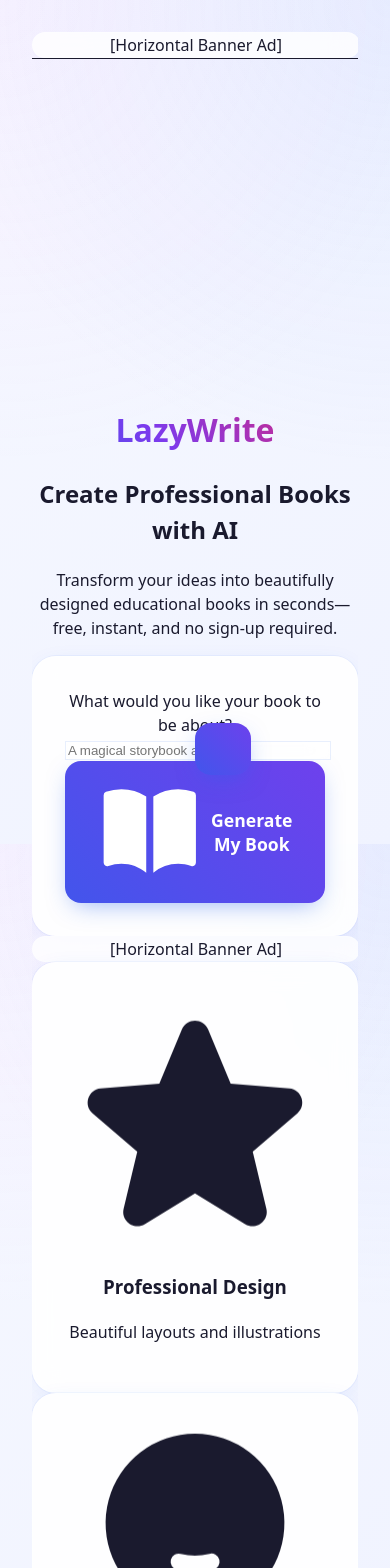
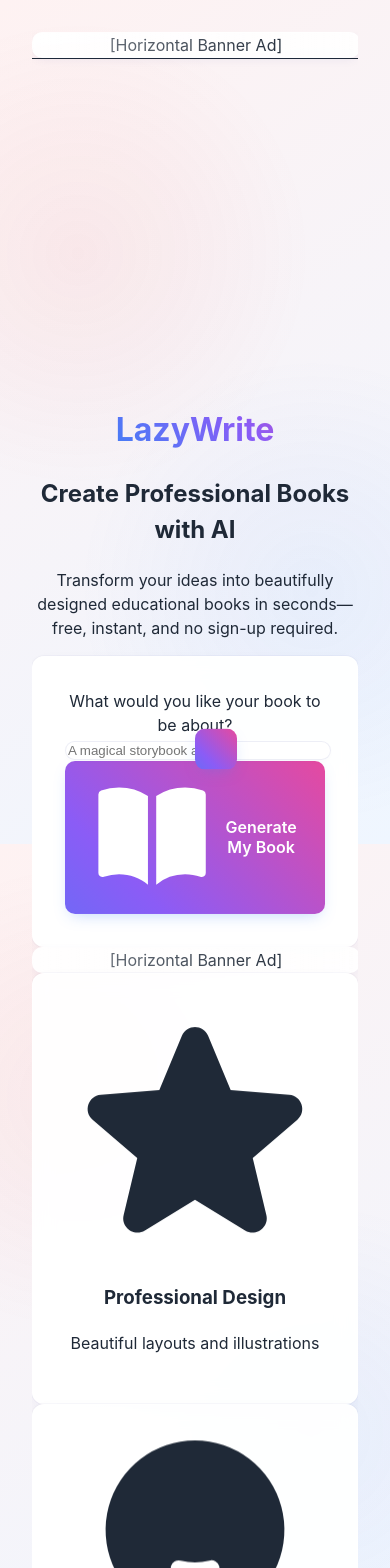
Before and after one commit to dog52841/LazyWrite, a React (Vite) app in the folder frontend/: page / in a window 390 px wide. Shown: the top 1568 px of the page. Built offline with nearby package versions, Linux system fonts and the light colour scheme.

Commit message:
Enhanced UI polish: refined animations, mobile responsiveness, and visual feedback

```diff
--- a/frontend/src/App.jsx
+++ b/frontend/src/App.jsx
@@ -1,6 +1,6 @@
 import { useState, useRef, useEffect } from 'react'
 import { motion, AnimatePresence } from 'framer-motion'
-import { SparklesIcon, BookOpenIcon, ArrowPathIcon, StarIcon, LightBulbIcon, HeartIcon, AcademicCapIcon } from '@heroicons/react/24/solid'
+import { SparklesIcon, BookOpenIcon, ArrowPathIcon, StarIcon, LightBulbIcon, HeartIcon, AcademicCapIcon, CheckCircleIcon } from '@heroicons/react/24/solid'
 import * as pdfjsLib from 'pdfjs-dist/build/pdf'
 import './App.css'
 
@@ -25,16 +25,19 @@ const AnimatedBackground = () => (
   </div>
 )
 
-// Feature card component with hover effects
-const FeatureCard = ({ icon: Icon, title, description }) => (
+// Feature card component with hover effects and staggered animations
+const FeatureCard = ({ icon: Icon, title, description, index }) => (
   <motion.div
     className="card p-4 text-center"
     whileHover={{ y: -3 }}
     initial={{ opacity: 0, y: 15 }}
     animate={{ opacity: 1, y: 0 }}
-    transition={{ duration: 0.2 }}
+    transition={{ duration: 0.2, delay: index * 0.1 }}
   >
-    <div className="bg-gradient-to-br from-indigo-500 to-violet-500 w-6 h-6 rounded-lg flex items-center justify-center mx-auto mb-2 shadow-sm feature-icon">
+    <div
+      className="bg-gradient-to-br from-indigo-500 to-violet-500 w-6 h-6 rounded-lg flex items-center justify-center mx-auto mb-2 shadow-sm feature-icon"
+      style={{ '--delay': index }}
+    >
       <Icon className="w-3 h-3 text-white" />
     </div>
     <h3 className="font-semibold text-sm mb-1 text-gray-800">{title}</h3>
@@ -42,7 +45,7 @@ const FeatureCard = ({ icon: Icon, title, description }) => (
   </motion.div>
 )
 
-// Ad component with hover effects
+// Ad component with hover effects and loading animation
 const AdBanner = ({ className, size }) => (
   <div
     className={`ad-slot flex items-center justify-center text-gray-400 text-xs ${className}`}
@@ -60,6 +63,8 @@ export default function App() {
   const [error, setError] = useState('')
   const [showInterstitial, setShowInterstitial] = useState(false)
   const [showSuccessAd, setShowSuccessAd] = useState(false)
+  const [generationStep, setGenerationStep] = useState(0)
+  const [loadingText, setLoadingText] = useState('Starting book generation...')
 
   useEffect(() => {
     // Show entry ad after 3 seconds (for user engagement)
@@ -71,6 +76,29 @@ export default function App() {
 
     return () => clearTimeout(timer);
   }, []);
+
+  // Loading text rotation
+  useEffect(() => {
+    if (loading) {
+      const messages = [
+        'Creating your story...',
+        'Designing beautiful illustrations...',
+        'Adding educational content...',
+        'Formatting pages...',
+        'Almost there...'
+      ];
+
+      const interval = setInterval(() => {
+        setGenerationStep(prev => {
+          const next = (prev + 1) % messages.length;
+          setLoadingText(messages[next]);
+          return next;
+        });
+      }, 3000);
+
+      return () => clearInterval(interval);
+    }
+  }, [loading]);
 
   const handleSurprise = () => {
     const idx = Math.floor(Math.random() * SURPRISE_PROMPTS.length)
@@ -93,16 +121,21 @@ export default function App() {
 
   const startBookGeneration = async () => {
     setLoading(true)
+    setGenerationStep(0)
+    setLoadingText('Starting book generation...')
+
     try {
       const response = await fetch(`${BACKEND_URL}/generate-book`, {
         method: 'POST',
         headers: { 'Content-Type': 'application/json' },
         body: JSON.stringify({ prompt })
       })
+
       if (!response.ok) {
         const errorData = await response.json().catch(() => ({}));
         throw new Error(errorData.error || `Failed to generate book: ${response.status} ${response.statusText}`)
       }
+
       const blob = await response.blob()
       const url = window.URL.createObjectURL(blob)
 
@@ -161,9 +194,9 @@ export default function App() {
               animate={{ rotate: 360 }}
               transition={{ duration: 20, repeat: Infinity, ease: "linear" }}
             >
-              <div className="w-full h-full bg-gradient-to-r from-red-500 via-purple-500 to-blue-500 rounded-full flex items-center justify-center p-0.5">
+              <div className="w-full h-full bg-gradient-to-r from-blue-500 via-purple-500 to-pink-500 rounded-full flex items-center justify-center p-0.5">
                 <div className="w-full h-full bg-white rounded-full flex items-center justify-center">
-                  <BookOpenIcon className="w-6 h-6 text-transparent bg-clip-text bg-gradient-to-r from-red-500 via-purple-500 to-blue-500" />
+                  <BookOpenIcon className="w-6 h-6 text-transparent bg-clip-text bg-gradient-to-r from-blue-500 via-purple-500 to-pink-500" />
                 </div>
               </div>
             </motion.div>
@@ -208,6 +241,7 @@ export default function App() {
                     whileHover={{ scale: 1.05 }}
                     whileTap={{ scale: 0.95 }}
                     className="absolute right-3 top-1/2 -translate-y-1/2 text-gray-400 hover:text-purple-500 transition-colors"
+                    disabled={loading}
                   >
                     <SparklesIcon className="w-3.5 h-3.5" />
                   </motion.button>
@@ -222,7 +256,10 @@ export default function App() {
                 whileTap={{ scale: 0.99 }}
               >
                 {loading ? (
-                  <ArrowPathIcon className="w-3.5 h-3.5 animate-spin" />
+                  <>
+                    <ArrowPathIcon className="w-3.5 h-3.5 animate-spin" />
+                    <span className="ml-1.5 text-xs">{loadingText}</span>
+                  </>
                 ) : (
                   <>
                     <BookOpenIcon className="w-3.5 h-3.5" />
@@ -233,8 +270,8 @@ export default function App() {
 
               {error && (
                 <motion.div
-                  initial={{ opacity: 0 }}
-                  animate={{ opacity: 1 }}
+                  initial={{ opacity: 0, y: 5 }}
+                  animate={{ opacity: 1, y: 0 }}
                   className="text-red-500 text-xs font-medium p-2 bg-red-50 rounded-lg"
                 >
                   {error}
@@ -254,16 +291,19 @@ export default function App() {
               icon={StarIcon}
               title="Professional Design"
               description="Beautiful layouts and illustrations"
+              index={0}
             />
             <FeatureCard
               icon={LightBulbIcon}
               title="Educational Content"
               description="Rich learning material and activities"
+              index={1}
             />
             <FeatureCard
               icon={HeartIcon}
               title="100% Free"
               description="No hidden costs or sign-ups"
+              index={2}
             />
           </div>
 
@@ -396,9 +436,14 @@ export default function App() {
               exit={{ scale: 0.9, opacity: 0 }}
               className="card p-5 max-w-xs w-full mx-3 text-center"
             >
-              <div className="mb-2 text-green-500">
-                <AcademicCapIcon className="w-8 h-8 mx-auto" />
-              </div>
+              <motion.div
+                className="mb-2 text-green-500"
+                initial={{ scale: 0.8, opacity: 0 }}
+                animate={{ scale: 1, opacity: 1 }}
+                transition={{ delay: 0.2, type: "spring" }}
+              >
+                <CheckCircleIcon className="w-8 h-8 mx-auto" />
+              </motion.div>
               <h2 className="text-base font-bold mb-1.5 text-gray-800">Your Book Is Ready!</h2>
               <p className="mb-2 text-xs text-gray-600">Download will start automatically...</p>
               <AdBanner className="h-32 w-full mb-2" size="interstitial" />
@@ -407,6 +452,36 @@ export default function App() {
           </motion.div>
         )}
       </AnimatePresence>
+
+      {/* Progress Indicators - Shown during loading */}
+      <AnimatePresence>
+        {loading && (
+          <motion.div
+            initial={{ opacity: 0 }}
+            animate={{ opacity: 1 }}
+            exit={{ opacity: 0 }}
+            className="fixed bottom-4 left-1/2 -translate-x-1/2 z-40"
+          >
+            <motion.div
+              className="bg-white px-4 py-2 rounded-full shadow-lg flex items-center gap-2"
+              animate={{ y: [0, -5, 0] }}
+              transition={{ duration: 2, repeat: Infinity }}
+            >
+              <div className="flex space-x-1">
+                {[0, 1, 2, 3, 4].map(i => (
+                  <motion.div
+                    key={i}
+                    className={`w-1.5 h-1.5 rounded-full ${i <= generationStep ? 'bg-indigo-500' : 'bg-gray-200'}`}
+                    animate={i === generationStep ? { scale: [1, 1.3, 1] } : {}}
+                    transition={{ duration: 0.6, repeat: i === generationStep ? Infinity : 0 }}
+                  />
+                ))}
+              </div>
+              <span className="text-xs font-medium text-gray-700">{loadingText}</span>
+            </motion.div>
+          </motion.div>
+        )}
+      </AnimatePresence>
     </div>
   )
 }
--- a/frontend/src/index.css
+++ b/frontend/src/index.css
@@ -3,11 +3,11 @@
 @tailwind utilities;
 
 :root {
-  font-family: 'Plus Jakarta Sans', system-ui, -apple-system, sans-serif;
+  font-family: 'Inter', -apple-system, BlinkMacSystemFont, 'Segoe UI', Roboto, sans-serif;
   line-height: 1.5;
   font-weight: 400;
-  color: #1a1a2e;
-  background: linear-gradient(135deg, #f6f8ff 0%, #f0f3ff 100%);
+  color: #1f2937;
+  background: linear-gradient(145deg, #fef2f2 0%, #eff6ff 100%);
   font-synthesis: none;
   text-rendering: optimizeLegibility;
   -webkit-font-smoothing: antialiased;
@@ -19,30 +19,39 @@ body {
   min-width: 320px;
   min-height: 100vh;
   background:
-    radial-gradient(circle at 0% 0%, rgba(255, 182, 255, 0.1) 0%, transparent 50%),
-    radial-gradient(circle at 100% 0%, rgba(152, 182, 255, 0.15) 0%, transparent 50%),
-    linear-gradient(135deg, #f6f8ff 0%, #f0f3ff 100%);
+    radial-gradient(circle at 20% 30%, rgba(239, 68, 68, 0.07) 0%, transparent 35%),
+    radial-gradient(circle at 80% 70%, rgba(59, 130, 246, 0.07) 0%, transparent 35%),
+    linear-gradient(145deg, #fef2f2 0%, #eff6ff 100%);
   background-attachment: fixed;
   display: flex;
   place-items: center;
 }
 
-@keyframes gradient-shift {
-  0% { background-position: 0% 50%; }
-  50% { background-position: 100% 50%; }
-  100% { background-position: 0% 50%; }
+@keyframes gradient-flow {
+  0% { background-position: 0% center; }
+  50% { background-position: 100% center; }
+  100% { background-position: 0% center; }
 }
 
-@keyframes float {
-  0% { transform: translateY(0px); }
-  50% { transform: translateY(-10px); }
-  100% { transform: translateY(0px); }
+@keyframes bounce {
+  0%, 100% { transform: translateY(0); }
+  50% { transform: translateY(-5px); }
+}
+
+@keyframes pulse {
+  0%, 100% { opacity: 0.9; transform: scale(1); }
+  50% { opacity: 1; transform: scale(1.03); }
+}
+
+@keyframes shine {
+  0% { background-position: -100% 0; }
+  100% { background-position: 200% 0; }
 }
 
 .gradient-text {
-  background: linear-gradient(45deg, #2563eb, #7c3aed, #db2777);
-  background-size: 200% 200%;
-  animation: gradient-shift 5s ease infinite;
+  background: linear-gradient(45deg, #3b82f6, #8b5cf6, #ec4899, #f43f5e);
+  background-size: 300% auto;
+  animation: gradient-flow 6s ease infinite;
   -webkit-background-clip: text;
   background-clip: text;
   color: transparent;
@@ -50,73 +59,127 @@ body {
 }
 
 button {
-  border-radius: 16px;
+  border-radius: 12px;
   border: none;
-  padding: 0.8em 1.6em;
-  font-size: 1.1em;
+  padding: 0.75em 1.5em;
+  font-size: 1em;
   font-weight: 600;
   font-family: inherit;
-  background: linear-gradient(45deg, #2563eb, #7c3aed);
-  background-size: 200% 200%;
-  animation: gradient-shift 5s ease infinite;
+  background: linear-gradient(45deg, #3b82f6, #8b5cf6, #ec4899);
+  background-size: 200% auto;
+  animation: gradient-flow 4s ease infinite;
   color: white;
-  box-shadow: 0 8px 24px -8px rgba(37, 99, 235, 0.5);
+  box-shadow: 0 6px 16px -6px rgba(59, 130, 246, 0.35);
   cursor: pointer;
-  transition: all 0.3s ease;
+  transition: all 0.2s cubic-bezier(0.34, 1.56, 0.64, 1);
 }
 
 button:hover {
-  transform: translateY(-2px);
-  box-shadow: 0 12px 28px -8px rgba(37, 99, 235, 0.6);
+  transform: translateY(-2px) scale(1.01);
+  box-shadow: 0 8px 20px -8px rgba(59, 130, 246, 0.4);
 }
 
 button:active {
-  transform: translateY(0px);
+  transform: translateY(1px) scale(0.98);
+  box-shadow: 0 4px 10px -4px rgba(59, 130, 246, 0.25);
 }
 
 .card {
-  background: rgba(255, 255, 255, 0.9);
-  backdrop-filter: blur(12px);
-  border-radius: 24px;
-  border: 1px solid rgba(255, 255, 255, 0.2);
+  background: rgba(255, 255, 255, 0.95);
+  backdrop-filter: blur(10px);
+  border-radius: 16px;
+  border: 1px solid rgba(255, 255, 255, 0.3);
   box-shadow:
-    0 4px 24px -8px rgba(37, 99, 235, 0.15),
-    0 0 0 1px rgba(37, 99, 235, 0.05);
-  transition: all 0.3s ease;
+    0 6px 20px -6px rgba(31, 38, 135, 0.08),
+    0 0 0 1px rgba(31, 38, 135, 0.03);
+  transition: all 0.2s cubic-bezier(0.34, 1.56, 0.64, 1);
 }
 
 .card:hover {
-  transform: translateY(-2px);
+  transform: translateY(-3px);
   box-shadow:
-    0 8px 32px -8px rgba(37, 99, 235, 0.25),
-    0 0 0 1px rgba(37, 99, 235, 0.1);
+    0 10px 25px -8px rgba(31, 38, 135, 0.1),
+    0 0 0 1px rgba(31, 38, 135, 0.05);
 }
 
 .feature-icon {
-  animation: float 3s ease-in-out infinite;
+  animation: bounce 2.5s ease-in-out infinite;
+  animation-delay: calc(var(--delay, 0) * 0.2s);
 }
 
 .ad-slot {
-  background: rgba(255, 255, 255, 0.8);
-  backdrop-filter: blur(12px);
-  border-radius: 20px;
-  border: 1px solid rgba(255, 255, 255, 0.2);
-  transition: all 0.3s ease;
+  background: rgba(255, 255, 255, 0.9);
+  backdrop-filter: blur(8px);
+  border-radius: 12px;
+  border: 1px solid rgba(255, 255, 255, 0.25);
+  transition: all 0.2s ease;
+  box-shadow: 0 3px 12px -3px rgba(31, 38, 135, 0.08);
+  position: relative;
+  overflow: hidden;
+}
+
+.ad-slot::before {
+  content: "";
+  position: absolute;
+  top: 0;
+  left: 0;
+  width: 100%;
+  height: 100%;
+  background: linear-gradient(
+    90deg,
+    rgba(255, 255, 255, 0) 0%,
+    rgba(255, 255, 255, 0.5) 50%,
+    rgba(255, 255, 255, 0) 100%
+  );
+  background-size: 200% 100%;
+  animation: shine 3s infinite;
+}
+
+.ad-slot:hover {
+  transform: translateY(-2px);
+  box-shadow: 0 6px 16px -4px rgba(31, 38, 135, 0.12);
 }
 
 input {
-  background: rgba(255, 255, 255, 0.8);
-  backdrop-filter: blur(12px);
-  border: 1px solid rgba(37, 99, 235, 0.1);
-  transition: all 0.3s ease;
+  background: rgba(255, 255, 255, 0.95);
+  backdrop-filter: blur(6px);
+  border: 1px solid rgba(31, 38, 135, 0.08);
+  border-radius: 12px;
+  transition: all 0.2s ease;
+  box-shadow: 0 2px 6px -2px rgba(31, 38, 135, 0.03);
 }
 
 input:focus {
-  border-color: #2563eb;
-  box-shadow: 0 0 0 4px rgba(37, 99, 235, 0.1);
+  border-color: rgba(59, 130, 246, 0.4);
+  box-shadow: 0 0 0 3px rgba(59, 130, 246, 0.15);
+  outline: none;
 }
 
 .interstitial-modal {
   backdrop-filter: blur(8px);
-  background: rgba(0, 0, 0, 0.2);
+  background: rgba(0, 0, 0, 0.25);
 }
+
+.pulse-animation {
+  animation: pulse 1.5s ease-in-out infinite;
+}
+
+/* Mobile responsiveness improvements */
+@media (max-width: 640px) {
+  .card {
+    border-radius: 12px;
+  }
+
+  button {
+    border-radius: 10px;
+    padding: 0.65em 1.3em;
+  }
+
+  input {
+    border-radius: 10px;
+  }
+
+  .ad-slot {
+    border-radius: 10px;
+  }
+}
```
